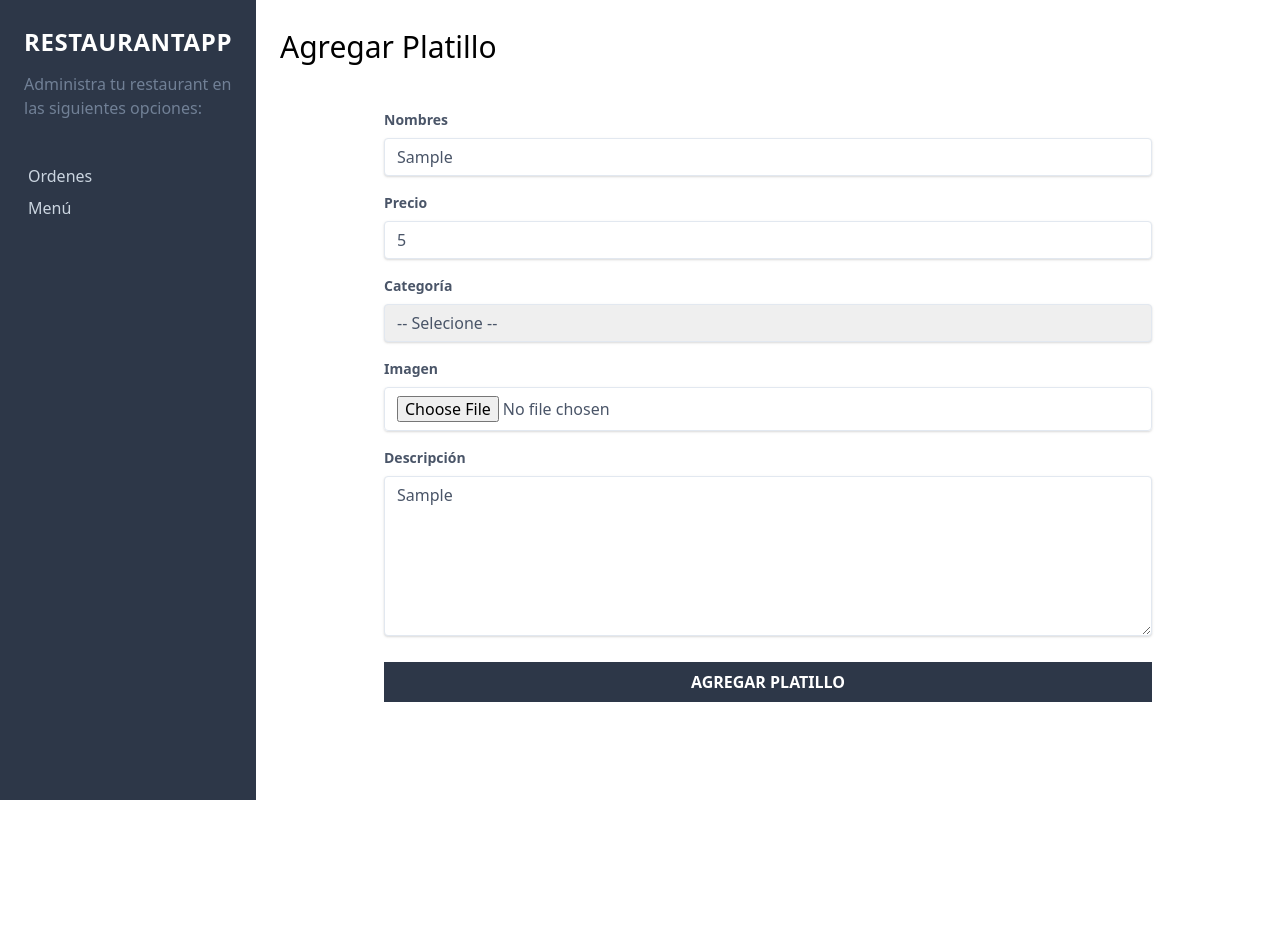
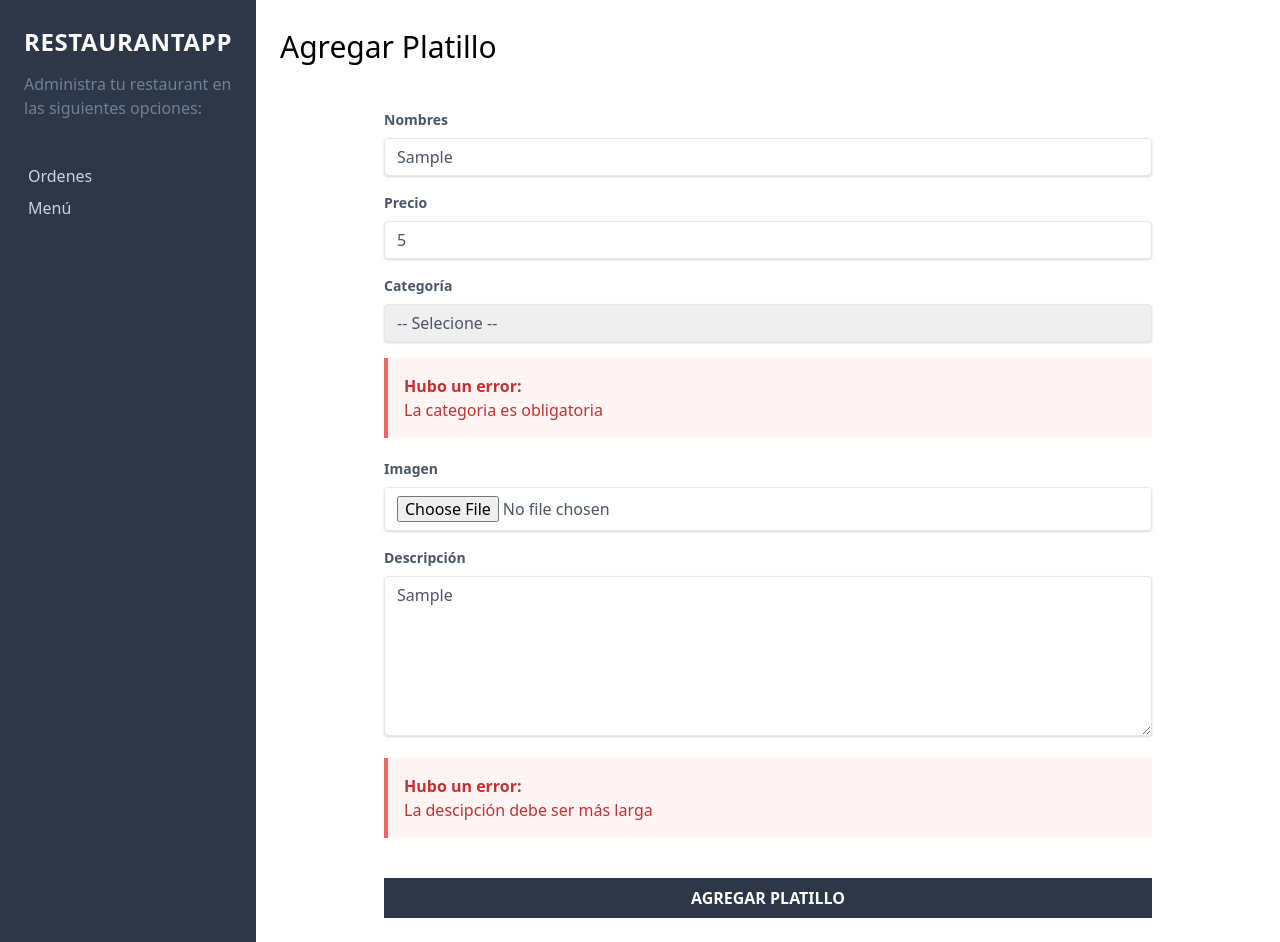
Before and after one commit to Yeison2017/restaurantCliente, a React (Create React App) app: page /nuevo-platillo in a window 1280 px wide. Both pictures are taken after typing "Sample", "5", "Sample" into the empty fields and a click on the input "Agregar Platillo". Before the commit the page ends 800 px from the top, so only its background shows below. Built offline with nearby package versions, Linux system fonts and the light colour scheme.

Commit message:
155 Mostrar mensajes de error

```diff
--- a/src/components/paginas/NuevoPlatillo.js
+++ b/src/components/paginas/NuevoPlatillo.js
@@ -50,8 +50,18 @@ const NuevoPlatilla = () => {
                 placeholder="Nombre Platillo"
                 value={formik.values.nombre}
                 onChange={formik.handleChange}
+                onBlur={formik.handleBlur}
               />
             </div>
+            {formik.touched.nombre && formik.errors.nombre ? (
+              <div
+                className="bg-red-100 border-l-4 border-red-500 text-red-700 p-4 mb-5"
+                role="alert"
+              >
+                <p className="font-bold">Hubo un error:</p>
+                <p>{formik.errors.nombre}</p>
+              </div>
+            ) : null}
 
             <div className="mb-4">
               <label
@@ -68,8 +78,18 @@ const NuevoPlatilla = () => {
                 min="0"
                 value={formik.values.precio}
                 onChange={formik.handleChange}
+                onBlur={formik.handleBlur}
               />
             </div>
+            {formik.touched.precio && formik.errors.precio ? (
+              <div
+                className="bg-red-100 border-l-4 border-red-500 text-red-700 p-4 mb-5"
+                role="alert"
+              >
+                <p className="font-bold">Hubo un error:</p>
+                <p>{formik.errors.precio}</p>
+              </div>
+            ) : null}
 
             <div className="mb-4">
               <label
@@ -84,6 +104,7 @@ const NuevoPlatilla = () => {
                 name="categoria"
                 value={formik.values.categoria}
                 onChange={formik.handleChange}
+                onBlur={formik.handleBlur}
               >
                 <option value="">-- Selecione --</option>
                 <option value="desayuno">Desayuno</option>
@@ -94,6 +115,15 @@ const NuevoPlatilla = () => {
                 <option value="ensalda">Ensalada</option>
               </select>
             </div>
+            {formik.touched.categoria && formik.errors.categoria ? (
+              <div
+                className="bg-red-100 border-l-4 border-red-500 text-red-700 p-4 mb-5"
+                role="alert"
+              >
+                <p className="font-bold">Hubo un error:</p>
+                <p>{formik.errors.categoria}</p>
+              </div>
+            ) : null}
 
             <div className="mb-4">
               <label
@@ -108,6 +138,7 @@ const NuevoPlatilla = () => {
                 type="file"
                 value={formik.values.imagen}
                 onChange={formik.handleChange}
+                onBlur={formik.handleBlur}
               />
             </div>
 
@@ -124,14 +155,24 @@ const NuevoPlatilla = () => {
                 placeholder="Descripción del Platillo"
                 value={formik.values.descripcion}
                 onChange={formik.handleChange}
+                onBlur={formik.handleBlur}
               ></textarea>
+            </div>
+            {formik.touched.descripcion && formik.errors.descripcion ? (
+              <div
+                className="bg-red-100 border-l-4 border-red-500 text-red-700 p-4 mb-5"
+                role="alert"
+              >
+                <p className="font-bold">Hubo un error:</p>
+                <p>{formik.errors.descripcion}</p>
+              </div>
+            ) : null}
 
-              <input
-                type="submit"
-                className="bg-gray-800 hover:bg-gray-900 w-full mt-5 p-2 text-white uppercase font-bold"
-                value="Agregar Platillo"
-              />
-            </div>
+            <input
+              type="submit"
+              className="bg-gray-800 hover:bg-gray-900 w-full mt-5 p-2 text-white uppercase font-bold"
+              value="Agregar Platillo"
+            />
           </form>
         </div>
       </div>
```
